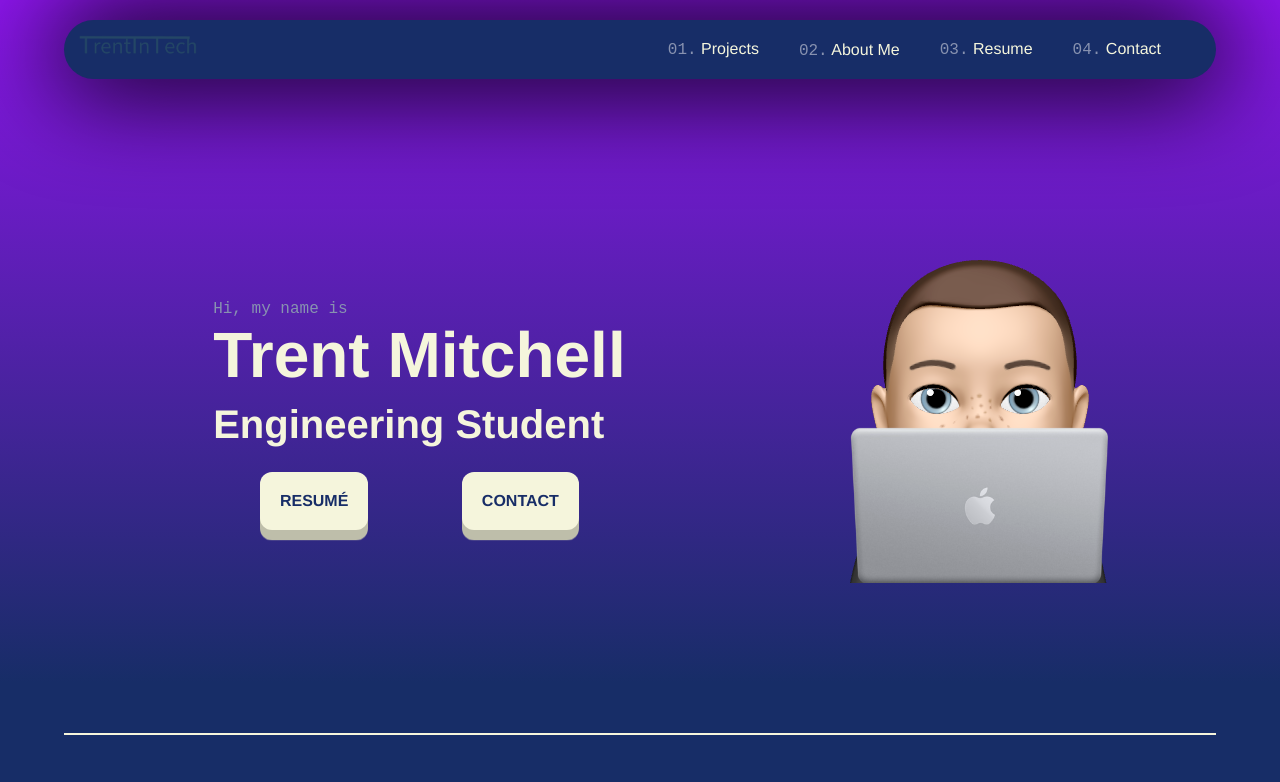
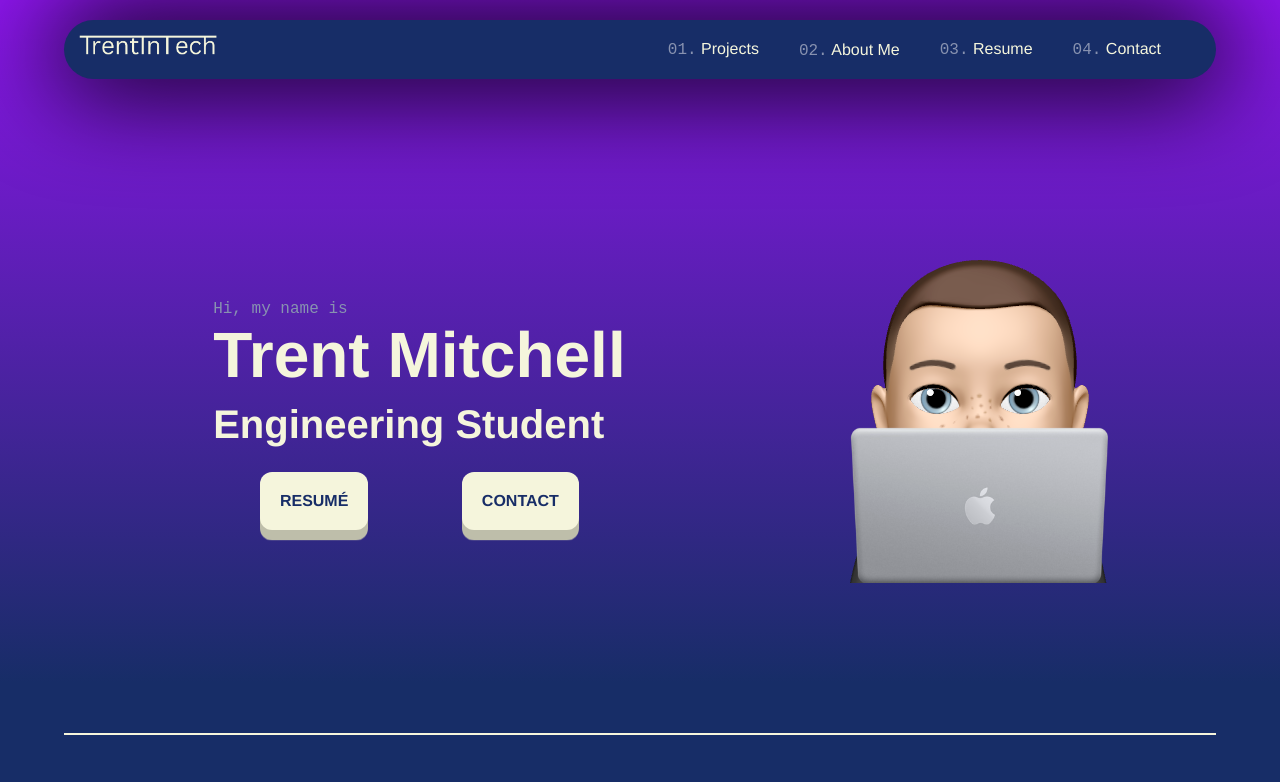
Before and after one commit to SkippaT/TrentInTech, a plain HTML site: page index.html in a window 1280 px wide. Shown: the top 782 px of the page. Drawn offline with Linux system fonts and the light colour scheme.

Commit message:
Updated computer directories

```diff
--- a/index.html
+++ b/index.html
@@ -13,7 +13,7 @@
 <body>
     <div class="nav-section">
         <a href="#">
-            <img src="./images/TrentInTech.png" alt="TrentInTech logo">
+            <img src="./images/TrentInTechLogo.png" alt="TrentInTech logo">
         </a>
         <button class="toggle-menu"><i class="fa-solid fa-bars"></i></button>
         <div class="links">
```
Also changed, not shown: images/SkillsIcons/CloudComputingIcon.png (deleted), images/SkillsIcons/JavaIcon.png (deleted), images/SkillsIcons/SQLIcon.png (deleted), images/Spotipy/NFCIcon.png (deleted), images/TrentInTech.png (deleted), images/TrentInTechLogo.png (added), 12 other files.
